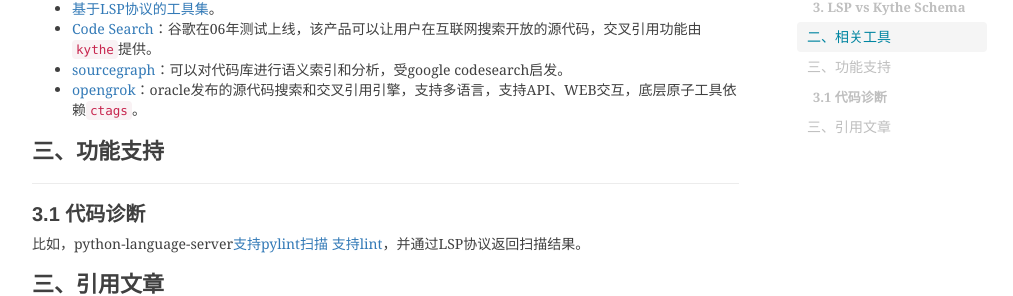
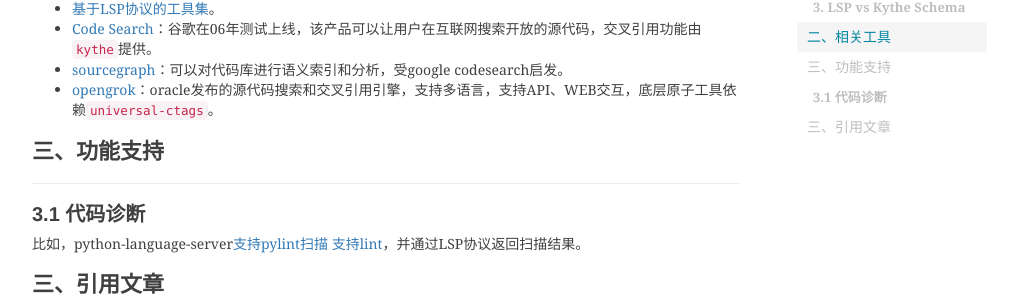
Before and after one commit to shihai1991/shihai1991.github.io, a Jekyll site: the page built from _posts/2023-01-12-代码索引工具调研.md, in a window 1280 px wide and 900 px high, scrolled down 1277 px. Shown: the part 157-453 px from the top of the window, without its empty margins (233-1246 px from the left). Built offline with Jekyll 4.4.1, drawn with Linux system fonts in a browser that asks for light colours; nearby versions of some CDN libraries; comment, search, counter and statistics services are not loaded.

Commit message:
Update 2023-01-12-代码索引工具调研.md

```diff
--- a/_posts/2023-01-12-代码索引工具调研.md
+++ b/_posts/2023-01-12-代码索引工具调研.md
@@ -24,7 +24,7 @@
 - [基于LSP协议的工具集](https://microsoft.github.io/language-server-protocol/implementors/servers/)。
 - [Code Search](https://developers.google.com/code-search/user/getting-started)：谷歌在06年测试上线，该产品可以让用户在互联网搜索开放的源代码，交叉引用功能由`kythe`提供。
 - [sourcegraph](https://github.com/sourcegraph/sourcegraph)：可以对代码库进行语义索引和分析，受google codesearch启发。
-- [opengrok](https://github.com/oracle/opengrok)：oracle发布的源代码搜索和交叉引用引擎，支持多语言，支持API、WEB交互，底层原子工具依赖`ctags`。
+- [opengrok](https://github.com/oracle/opengrok)：oracle发布的源代码搜索和交叉引用引擎，支持多语言，支持API、WEB交互，底层原子工具依赖`universal-ctags`。
 
 # 三、功能支持
 ## 3.1 代码诊断
```
